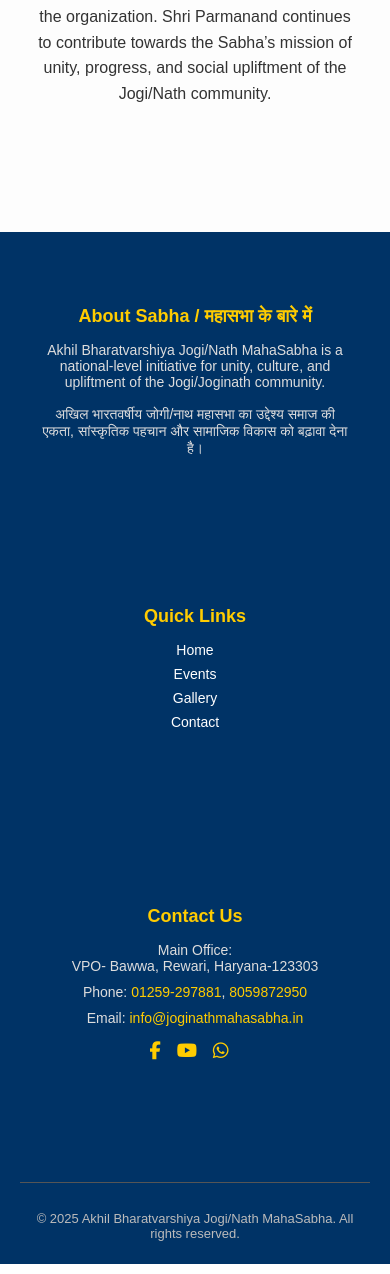
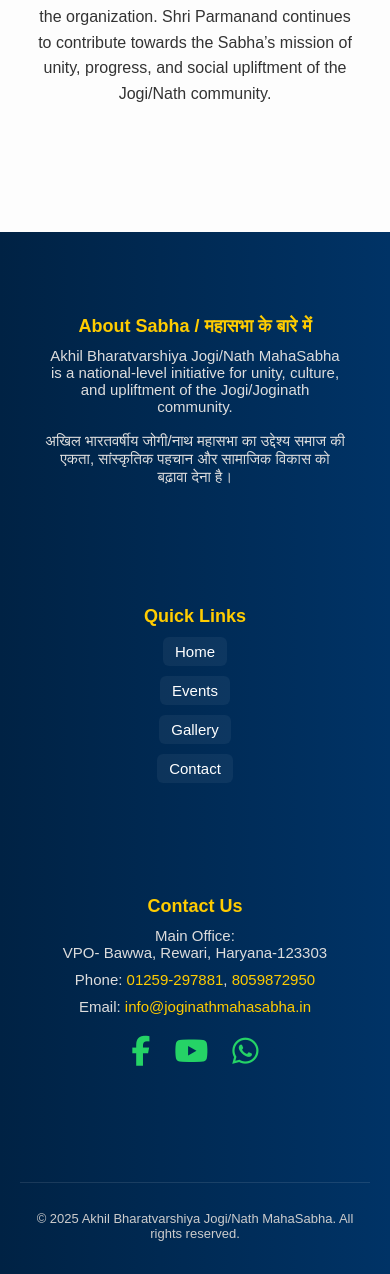
Before and after one commit to optmsshiv/joginathmahasabha, a PHP site: page / in a window 390 px wide. Shown: the part 2934-4208 px from the top of the page. Run offline with PHP 8.4, Linux system fonts and the light colour scheme.

Commit message:
`Added new styles for the footer section, including layout, typography, and social media icons.`

```diff
--- a/css/style.css
+++ b/css/style.css
@@ -731,6 +731,90 @@ section {
         margin-bottom: 20px;
     }
 
+    .footer-bottom {
+        margin-top: 30px;
+        padding-top: 15px;
+        font-size: 13px;
+        border-top: 1px solid rgba(255, 255, 255, 0.1);
+        color: #ccc;
+    }
+
+    .social-icons {
+        margin-top: 20px;
+    }
+
+    .social-icons a {
+        font-size: 30px;
+        color: #25D366;
+        margin: 0 10px;
+        display: inline-block;
+        transition: transform 0.3s ease;
+    }
+
+    .social-icons a:hover {
+        transform: scale(1.2);
+    }
+
+    .footer-links ul {
+        list-style: none;
+        padding: 0;
+    }
+
+    .footer-links ul li {
+        margin-bottom: 10px;
+    }
+
+    .footer-links ul li a {
+        color: #ffffff;
+        text-decoration: none;
+        display: inline-block;
+        padding: 6px 12px;
+        border-radius: 6px;
+        transition: background 0.3s ease;
+        background-color: rgba(255, 255, 255, 0.05);
+    }
+
+    .footer-links ul li a:hover {
+        background-color: rgba(255, 255, 255, 0.15);
+    }
+
+    .main-footer {
+        background: linear-gradient(to right, #002244, #003366);
+        color: #ffffff;
+        padding: 50px 20px 20px;
+        font-size: 15px;
+        text-align: center;
+    }
+
+    .main-footer h4 {
+        color: #ffcc00;
+        margin-bottom: 10px;
+        font-size: 18px;
+    }
+
+        .footer-grid {
+            display: flex;
+            flex-wrap: wrap;
+            justify-content: space-between;
+            gap: 30px;
+        }
+
+        @media (max-width: 768px) {
+            .footer-grid {
+                flex-direction: column;
+                text-align: center;
+                align-items: center;
+                gap: 20px;
+            }
+
+            .footer-about,
+            .footer-links,
+            .footer-contact {
+                width: 100%;
+                max-width: 300px;
+            }
+        }
+
     .about-content {
         flex-direction: column;
     }
```
